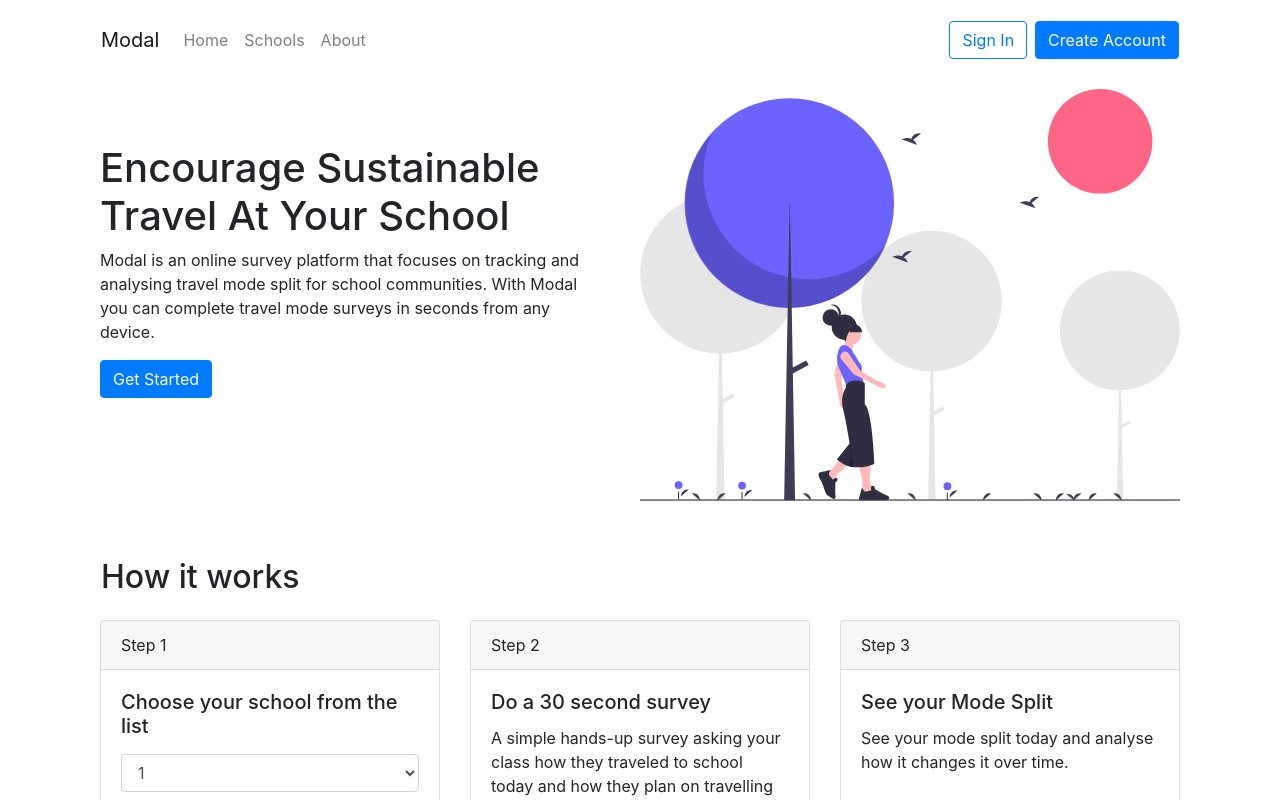
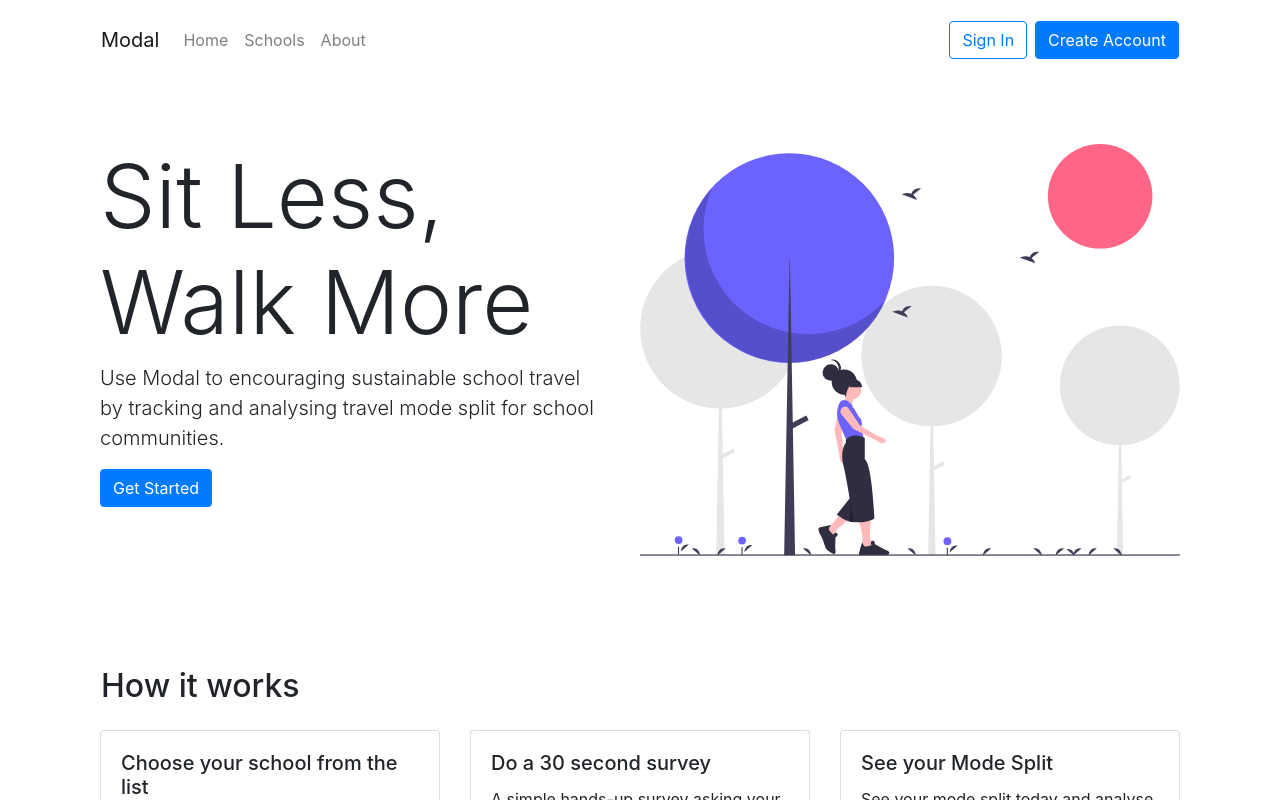
Before and after one commit to AxlRicci/mode-tracker, a React (Create React App) app: page / in a window 1280 px wide. Shown: the top 800 px of the page. Built offline with nearby package versions, Linux system fonts and the light colour scheme; no server answers.

Commit message:
tweaked styling on homepage and associated components

```diff
--- a/src/components/hero-section/hero-section.component.jsx
+++ b/src/components/hero-section/hero-section.component.jsx
@@ -11,21 +11,28 @@ import HeaderImage from '../../assets/undraw_walking_outside_5ueb.svg';
 const HeroSection = () => (
   <Container>
     <Row className="align-items-center" noGutters>
-      <Col xs={{ span: 12, order: 2 }} md={{ span: 6, order: 1 }}>
+      <Col xs={{ span: 12, order: 2 }} lg={{ span: 6, order: 1 }}>
         <Jumbotron className="pl-0 bg-white" bg="white">
-          <h1>Encourage Sustainable Travel At Your School</h1>
-          <p>
-            Modal is an online survey platform that focuses on tracking and
-            analysing travel mode split for school communities. With Modal you
-            can complete travel mode surveys in seconds from any device.
+          <span>
+            <h1 className="display-2 mb-0">Sit Less,</h1>
+            <h1 className="display-2">Walk More</h1>
+          </span>
+          <p className="lead">
+            Use Modal to encouraging sustainable school travel by tracking and
+            analysing travel mode split for school communities.
           </p>
           <p>
             <Button variant="primary">Get Started</Button>
           </p>
         </Jumbotron>
       </Col>
-      <Col xs={{ span: 12, order: 1 }} md={{ span: 6, order: 2 }}>
-        <Image alt="header image" src={HeaderImage} fluid />
+      <Col xs={{ span: 12, order: 1 }} lg={{ span: 6, order: 2 }}>
+        <Image
+          className="d-none d-lg-block"
+          alt="header image"
+          src={HeaderImage}
+          fluid
+        />
       </Col>
     </Row>
   </Container>
--- a/src/components/info-card-section/info-card-section.component.jsx
+++ b/src/components/info-card-section/info-card-section.component.jsx
@@ -22,7 +22,6 @@ const InfoCardSection = () => (
       <Col>
         <CardDeck>
           <Card>
-            <Card.Header>Step 1</Card.Header>
             <Card.Body>
               <Card.Title className="mb-3">
                 Choose your school from the list
@@ -41,7 +40,6 @@ const InfoCardSection = () => (
             </Card.Body>
           </Card>
           <Card>
-            <Card.Header>Step 2</Card.Header>
             <Card.Body>
               <Card.Title>Do a 30 second survey</Card.Title>
               <Card.Text>
@@ -51,7 +49,6 @@ const InfoCardSection = () => (
             </Card.Body>
           </Card>
           <Card>
-            <Card.Header>Step 3</Card.Header>
             <Card.Body>
               <Card.Title>See your Mode Split</Card.Title>
               <Card.Text>
```
